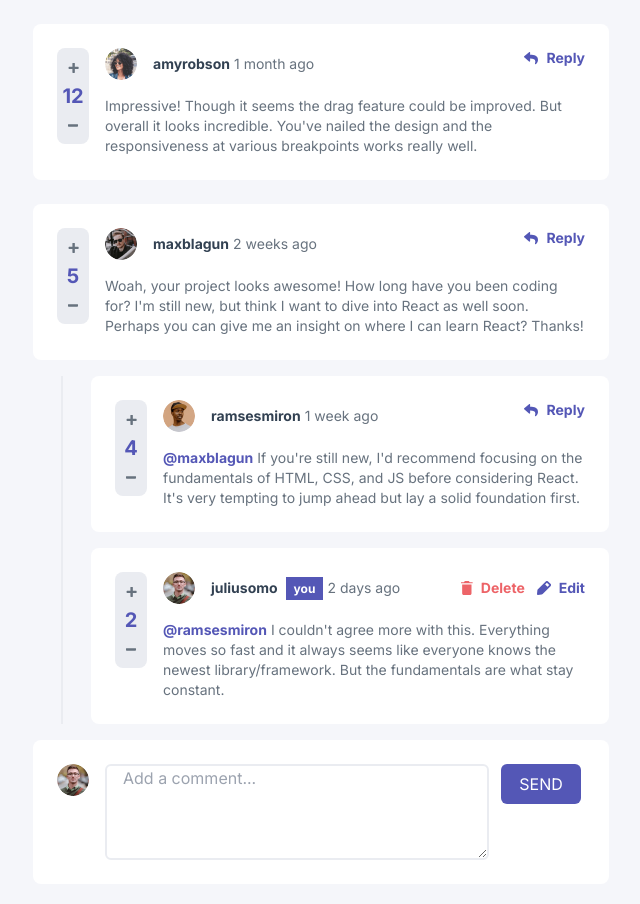
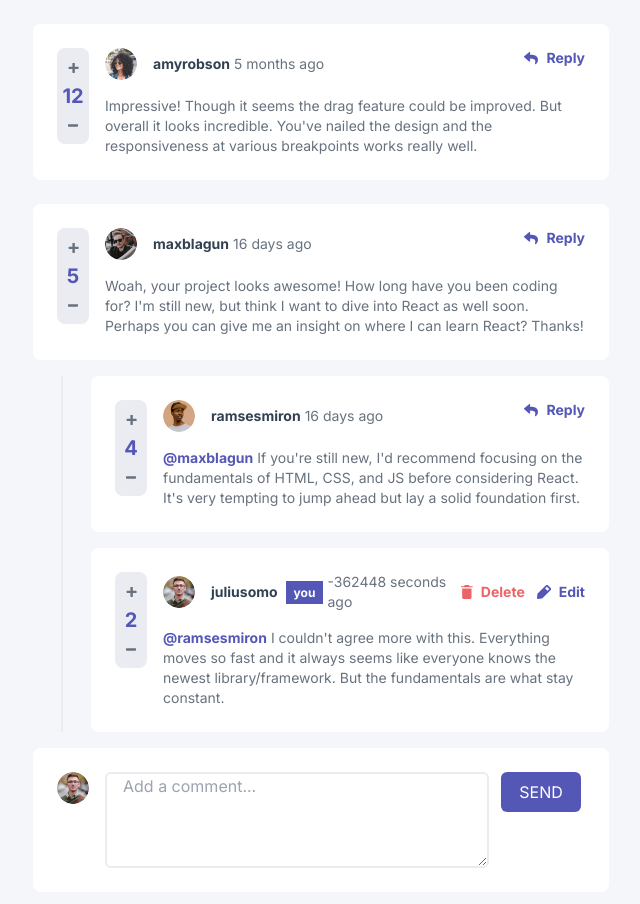
Before and after one commit to Robertron624/interactive-comments, a Next.js app: page / in a window 1280 px wide. Shown: the top 904 px of the page, without its empty margins (319-959 px from the left). Built offline with nearby package versions, Linux system fonts and the light colour scheme.

Commit message:
using real dates for createdAt

```diff
--- a/src/app/AddComment.tsx
+++ b/src/app/AddComment.tsx
@@ -42,6 +42,9 @@ const AddComment = ({
             comments.length +
             comments.reduce((acc, comment) => acc + comment.replies.length, 0);
 
+        // new date in format YYYY-MM-DD-T-HH-MM-SS
+        const date = new Date().toISOString()
+
         const commentToAdd: Comment = {
             id: commentsLength + 1,
             owner: {
@@ -50,7 +53,7 @@ const AddComment = ({
             },
             content: comment,
             score: 0,
-            createdAt: "a few seconds ago",
+            createdAt: date,
             replies: [],
         };
 
@@ -83,8 +86,6 @@ const AddComment = ({
 
         if (parentCommentId && setAddReplyMode) setAddReplyMode(false);
     };
-
-    console.log("isReply", isReply)
 
     return (
         <div className={`bg-white rounded-lg  md:w-144 mt-4 mx-auto text-grayish-blue p-6 ${setAddReplyMode ? 'w-[21rem]' : 'w-[22rem]'}`}>
--- a/src/app/Comment.tsx
+++ b/src/app/Comment.tsx
@@ -7,6 +7,7 @@ import { useCommentStore } from "./store/commentStore";
 import RemoveCommentModal from "./RemoveComment";
 import ReplyToComment from "./ReplyToComment";
 import EditComment from "./EditComment";
+import { timeSince } from "./utils";
 
 const Comment = ({
     id,
@@ -125,7 +126,7 @@ const Comment = ({
                                             )}
                                         </span>
                                         <span className="text-sm text-grayish-blue">
-                                            {createdAt}
+                                            {timeSince(createdAt)}
                                         </span>
                                     </div>{" "}
                                 </div>
--- a/src/app/mockData.ts
+++ b/src/app/mockData.ts
@@ -5,7 +5,7 @@ export const comments: Comment[] = [
         id: 1,
         content:
             "Impressive! Though it seems the drag feature could be improved. But overall it looks incredible. You've nailed the design and the responsiveness at various breakpoints works really well.",
-        createdAt: "1 month ago",
+        createdAt: "2023/01/08",
         score: 12,
         owner: {
             profileImageUrl: {
@@ -20,7 +20,7 @@ export const comments: Comment[] = [
         id: 2,
         content:
             "Woah, your project looks awesome! How long have you been coding for? I'm still new, but think I want to dive into React as well soon. Perhaps you can give me an insight on where I can learn React? Thanks!",
-        createdAt: "2 weeks ago",
+        createdAt: "2023/06/10",
         score: 5,
         owner: {
             profileImageUrl: {
@@ -34,7 +34,7 @@ export const comments: Comment[] = [
                 id: 3,
                 content:
                     "If you're still new, I'd recommend focusing on the fundamentals of HTML, CSS, and JS before considering React. It's very tempting to jump ahead but lay a solid foundation first.",
-                createdAt: "1 week ago",
+                createdAt: "2023/06/10",
                 score: 4,
                 replyingTo: "maxblagun",
                 parentCommentId: 2,
@@ -51,7 +51,7 @@ export const comments: Comment[] = [
                 id: 4,
                 content:
                     "I couldn't agree more with this. Everything moves so fast and it always seems like everyone knows the newest library/framework. But the fundamentals are what stay constant.",
-                createdAt: "2 days ago",
+                createdAt: "2023/07/1",
                 score: 2,
                 replyingTo: "ramsesmiron",
                 parentCommentId: 2,
--- /dev/null
+++ b/src/app/utils.ts
@@ -0,0 +1,39 @@
+// function that recieves a date in string formatted as "YYYY-MM-DD-T-HH-MM-SS" and returns a string that indicates time passed since that date
+
+export const timeSince = (date: string) => {
+    const seconds = Math.floor(
+        (new Date().getTime() - new Date(date).getTime()) / 1000
+    );
+
+    let interval = seconds / 31536000;
+
+    if (interval > 1) {
+        return Math.floor(interval) + " years ago";
+    }
+
+    interval = seconds / 2592000;
+
+    if (interval > 1) {
+        return Math.floor(interval) + " months ago";
+    }
+
+    interval = seconds / 86400;
+
+    if (interval > 1) {
+        return Math.floor(interval) + " days ago";
+    }
+
+    interval = seconds / 3600;
+
+    if (interval > 1) {
+        return Math.floor(interval) + " hours ago";
+    }
+
+    interval = seconds / 60;
+
+    if (interval > 1) {
+        return Math.floor(interval) + " minutes ago";
+    }
+
+    return Math.floor(seconds) + " seconds ago";
+};
```
